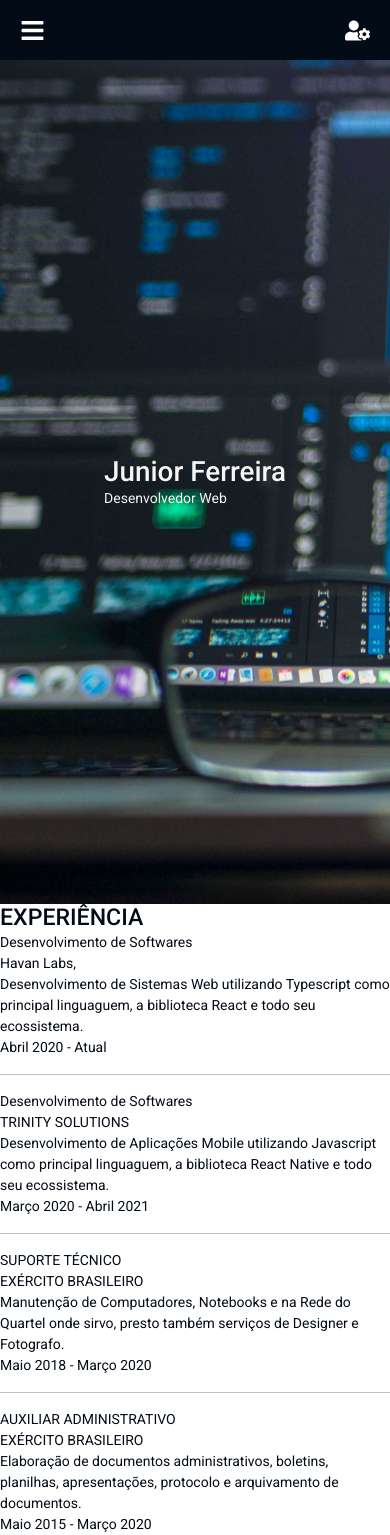
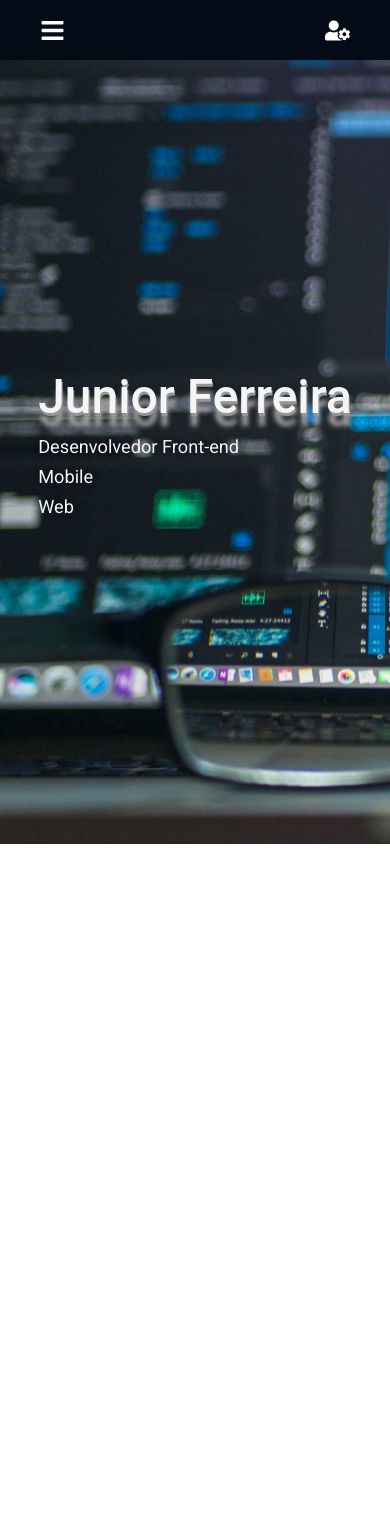
Before and after one commit to joseiltonjunior/novo-portfolio, a React (Create React App) app: page / in a window 390 px wide. After the commit the page ends 844 px from the top, so only its background shows below. Built offline with nearby package versions, Linux system fonts and the light colour scheme.

Commit message:
responsividade, animação e mais

```diff
--- a/src/components/Content/styles.ts
+++ b/src/components/Content/styles.ts
@@ -1,3 +1,13 @@
 import styled from 'styled-components';
 
-export const Container = styled.div``;
+export const Container = styled.div`
+  margin-top: 60px;
+  margin-left: 300px;
+  overflow-y: auto;
+
+  width: 100%;
+
+  @media screen and (max-width: 500px) {
+    margin-left: 0px;
+  }
+`;
--- a/src/components/Header/styles.ts
+++ b/src/components/Header/styles.ts
@@ -1,13 +1,29 @@
 import styled from 'styled-components';
 
 export const Container = styled.div`
+  position: fixed;
   height: 60px;
+  width: 100vw;
   background: ${props => props.theme.colors.primary};
   color: #f5f5f5;
   display: flex;
   align-items: center;
-  justify-content: space-between;
-  padding: 0 20px;
+  justify-content: flex-end;
+  padding: 0 40px;
+
+  z-index: 1000;
+
+  @media screen and (max-width: 400px) {
+    justify-content: space-between;
+  }
+
+  .button-side-menu {
+    display: none;
+
+    @media screen and (max-width: 400px) {
+      display: block;
+    }
+  }
 
   .title-header {
     font-size: 20px;
--- a/src/components/Layout/index.tsx
+++ b/src/components/Layout/index.tsx
@@ -9,8 +9,10 @@ export const Layout: React.FC = () => {
   return (
     <Container>
       <Header />
+      <ToolsMenu />
+
       <SideMenu />
-      <ToolsMenu />
+
       <Content />
     </Container>
   );
--- a/src/components/Layout/styles.ts
+++ b/src/components/Layout/styles.ts
@@ -3,4 +3,5 @@ import styled from 'styled-components';
 export const Container = styled.div`
   height: 100vh;
   width: 100%;
+  display: flex;
 `;
--- /dev/null
+++ b/src/components/SectionExperience/experience.json
@@ -0,0 +1,26 @@
+[
+  {
+   "NOME_EMPRESA": "Havan Labs",
+   "CARGO": "Desenvolvedor de Software",
+   "ATIVIDADES":"Desenvolvimento de Sistemas Web utilizando Typescript como principal linguaguem, a biblioteca React e todo seu ecossistema.",
+   "TEMPO":"Abril 2021 - Atual"
+  },
+  {
+   "NOME_EMPRESA": "Trinity Solutions",
+   "CARGO": "Desenvolvedor de Software",
+   "ATIVIDADES":"Desenvolvimento de Aplicações Mobile utilizando Javascript como principal linguaguem, a biblioteca React Native e todo seu ecossistema.",
+   "TEMPO":"Março 2020 - Abril 2021"
+  },
+  {
+   "NOME_EMPRESA": "Exército Brasileiro",
+   "CARGO": "SUPORTE TÉCNICO",
+   "ATIVIDADES":"Manutenção de Computadores, Notebooks, Impressoras e Redes.",
+   "TEMPO":"Maio 2018 - Março 2020"
+  },
+  {
+   "NOME_EMPRESA": "Exército Brasileiro",
+   "CARGO": "AUXILIAR ADMINISTRATIVO",
+   "ATIVIDADES":"Confecção de documentos administrativos, boletins, planilhas, apresentações, protocolos e arquivamento de documentos.",
+   "TEMPO":"Março 2015 - Março 2020"
+  }
+]
--- a/src/components/SectionExperience/index.tsx
+++ b/src/components/SectionExperience/index.tsx
@@ -2,52 +2,28 @@ import React from 'react';
 
 import { Container } from './styles';
 
+import experience from './experience.json';
+
 export const SectionExperience: React.FC = () => {
   return (
     <Container id="experience">
-      <h3>EXPERIÊNCIA</h3>
+      <p className="title-experience">Experiência</p>
 
-      <div>
-        <p>Desenvolvimento de Softwares</p>
-        <p>Havan Labs,</p>
-        <p>
-          Desenvolvimento de Sistemas Web utilizando Typescript como principal
-          linguaguem, a biblioteca React e todo seu ecossistema.
-        </p>
-        <p>Abril 2020 - Atual</p>
-      </div>
-      <hr />
+      <div className="content-experience">
+        {experience.map((item, index) => (
+          <div key={index}>
+            <div className="d-flex justify-content-between align-items-center">
+              <div>
+                <p>{item.CARGO.toUpperCase()}</p>
+                <p>{item.NOME_EMPRESA}</p>
+              </div>
+              <p>{item.TEMPO}</p>
+            </div>
+            <p>{item.ATIVIDADES}</p>
 
-      <div>
-        <p>Desenvolvimento de Softwares</p>
-        <p>TRINITY SOLUTIONS</p>
-        <p>
-          Desenvolvimento de Aplicações Mobile utilizando Javascript como
-          principal linguaguem, a biblioteca React Native e todo seu
-          ecossistema.
-        </p>
-        <p>Março 2020 - Abril 2021</p>
-      </div>
-      <hr />
-
-      <div>
-        <p>SUPORTE TÉCNICO</p>
-        <p>EXÉRCITO BRASILEIRO</p>
-        <p>
-          Manutenção de Computadores, Notebooks e na Rede do Quartel onde sirvo,
-          presto também serviços de Designer e Fotografo.
-        </p>
-        <p>Maio 2018 - Março 2020</p>
-      </div>
-      <hr />
-      <div>
-        <p>AUXILIAR ADMINISTRATIVO</p>
-        <p>EXÉRCITO BRASILEIRO</p>
-        <p>
-          Elaboração de documentos administrativos, boletins, planilhas,
-          apresentações, protocolo e arquivamento de documentos.
-        </p>
-        <p>Maio 2015 - Março 2020</p>
+            <hr />
+          </div>
+        ))}
       </div>
     </Container>
   );
--- a/src/components/SectionExperience/styles.ts
+++ b/src/components/SectionExperience/styles.ts
@@ -1,3 +1,18 @@
 import styled from 'styled-components';
 
-export const Container = styled.div``;
+export const Container = styled.div`
+  display: flex;
+  flex-direction: column;
+  padding: 20px;
+  align-items: center;
+
+  .content-experience {
+    max-width: 800px;
+  }
+
+  .title-experience {
+    font-size: 1.5rem;
+    font-family: 'Roboto Medium';
+    margin-bottom: 30px;
+  }
+`;
--- a/src/components/SectionInital/index.tsx
+++ b/src/components/SectionInital/index.tsx
@@ -1,15 +1,50 @@
-import React from 'react';
+import { useState } from 'react';
+
+import { useTrail, animated as a } from 'react-spring';
 
 import { Container, Background } from './styles';
 
 export const SectionInital: React.FC = () => {
+  const items = ['Desenvolvedor Front-end', 'Mobile', 'Web'];
+  const config = { mass: 5, tension: 2000, friction: 200 };
+
+  const [toggle, setToggle] = useState(true);
+  const trail = useTrail(items.length, {
+    config,
+    opacity: toggle ? 1 : 0,
+    x: toggle ? 0 : 20,
+    height: toggle ? 30 : 0,
+    from: { opacity: 0, x: 20, height: 0 },
+  });
+
   return (
-    <Container id="initial">
+    <Container
+      id="initial"
+      onMouseLeave={() => {
+        setToggle(false);
+      }}
+      onMouseEnter={() => {
+        setToggle(true);
+      }}
+    >
       <Background>
-        <div>
-          <h1>Junior Ferreira</h1>
+        <div className="trails-main">
+          <div className="trails-title">
+            <p>Junior Ferreira</p>
+          </div>
 
-          <p>Desenvolvedor Web</p>
+          {trail.map(({ x, height, ...rest }, index) => (
+            <a.div
+              key={items[index]}
+              className="trails-text"
+              style={{
+                ...rest,
+                transform: x.interpolate(x => `translate3d(0,${x}px,0)`),
+              }}
+            >
+              <a.p style={{ height }}>{items[index]}</a.p>
+            </a.div>
+          ))}
         </div>
       </Background>
     </Container>
--- a/src/components/SectionInital/styles.ts
+++ b/src/components/SectionInital/styles.ts
@@ -7,11 +7,40 @@ export const Background = styled.div`
   flex: 1;
   background: url(${backgroundImg}) no-repeat;
   background-size: cover;
+  height: 100vh;
 
   display: flex;
   align-items: center;
   justify-content: center;
+  flex-direction: column;
   color: #f5f5f5;
 
-  height: 100vh;
+  .trails-main {
+    margin-bottom: 1rem;
+
+    @media screen and (max-width: 500px) {
+      margin-bottom: 5rem;
+    }
+  }
+
+  .trails-title {
+    font-size: 5rem;
+    font-family: 'Roboto Medium';
+
+    text-shadow: 1px 3px 0 #969696, 1px 13px 5px #aba8a8;
+
+    @media screen and (max-width: 500px) {
+      font-size: 3rem;
+    }
+
+    @media screen and (max-width: 350px) {
+      font-size: 2rem;
+    }
+  }
+
+  .trails-text {
+    font-size: 1.3em;
+
+    text-shadow: 0 0 10px #030b16;
+  }
 `;
--- a/src/components/SideMenu/index.tsx
+++ b/src/components/SideMenu/index.tsx
@@ -28,7 +28,7 @@ export const SideMenu: React.FC = () => {
 
           <SocialLinks />
 
-          <div>
+          {/* <nav>
             <a href="#experience">
               <button
                 type="button"
@@ -38,7 +38,40 @@ export const SideMenu: React.FC = () => {
                 experience
               </button>
             </a>
-          </div>
+          </nav> */}
+        </div>
+      </div>
+
+      <div
+        className="sidemenu"
+        tabIndex={-1}
+        id="offcanvasLeft"
+        aria-labelledby="offcanvasLeft"
+      >
+        <div className="offcanvas-body">
+          <img
+            src="https://joseiltonjunior.github.io/Portfolio/img/perfil.jpeg"
+            alt="picProfile"
+            className="profile-pic img-fluid rounded-circle"
+          />
+
+          <p className="offcanvas-title" id="offcanvas-title">
+            Junior Ferreira
+          </p>
+
+          <SocialLinks />
+
+          <nav>
+            <a href="#experience">
+              <button
+                type="button"
+                data-bs-dismiss="offcanvas"
+                aria-label="Close"
+              >
+                experience
+              </button>
+            </a>
+          </nav>
         </div>
       </div>
     </Container>
--- a/src/components/SideMenu/styles.ts
+++ b/src/components/SideMenu/styles.ts
@@ -1,14 +1,35 @@
 import styled from 'styled-components';
 
 export const Container = styled.div`
+  position: fixed;
+  margin-top: 60px;
+
   .offcanvas {
-    max-width: 300px;
+    width: 300px;
+    height: 100vh;
     color: #f5f5f5;
+
     background: linear-gradient(
       to bottom,
       ${props => props.theme.colors.primary},
       rgba(155, 155, 155, 0.5)
     );
+  }
+
+  .sidemenu {
+    width: 300px;
+    height: 100vh;
+    color: #f5f5f5;
+    padding-top: 20px;
+    background: linear-gradient(
+      to bottom,
+      ${props => props.theme.colors.primary},
+      rgba(155, 155, 155, 0.5)
+    );
+
+    @media screen and (max-width: 500px) {
+      display: none;
+    }
   }
 
   .offcanvas-body {
@@ -28,6 +49,10 @@ export const Container = styled.div`
       height: 130px;
       border: 0.4rem solid rgba(255, 255, 255, 0.2);
       margin-bottom: 20px;
+
+      @media screen and (max-width: 500px) {
+        margin-top: 90px;
+      }
     }
   }
 `;
--- a/src/components/SocialLinks/index.tsx
+++ b/src/components/SocialLinks/index.tsx
@@ -6,6 +6,7 @@ import { Container, SocialButton } from './styles';
 export const SocialLinks: React.FC = () => {
   return (
     <Container>
+      <nav />
       <a
         href="https://www.linkedin.com/in/junior-ferreira-318989189"
         target="_blank"
```
